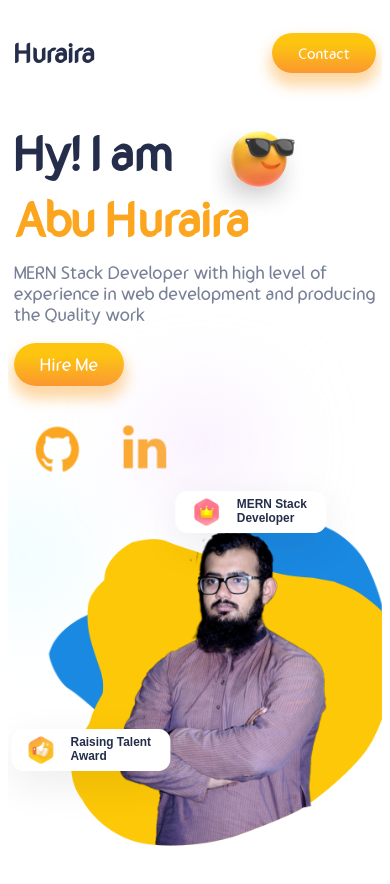
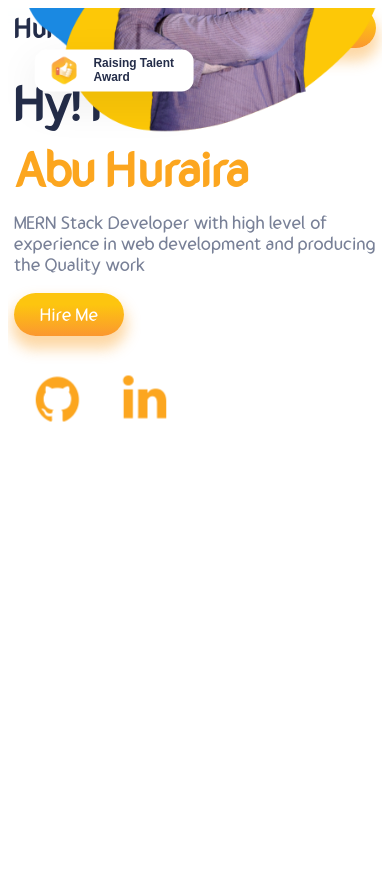
Before and after one commit to iamhuraira/personal_portfolio_website, a React (Create React App) app: page / in a window 390 px wide. Shown: the top 884 px of the page. Built offline with nearby package versions, Linux system fonts and the light colour scheme.

Commit message:
fix intro styling

```diff
--- a/public/index.html
+++ b/public/index.html
@@ -4,7 +4,8 @@
   <head>
     <meta charset="utf-8" />
     <link rel="icon" href="%PUBLIC_URL%/favicon.ico" />
-    <meta name="viewport" content="width=device-width, initial-scale=1" />
+    <!-- <meta name="viewport" content="width=device-width, initial-scale=1" /> -->
+    <meta name="viewport" content="width=device-width,initial-scale=1.0" />
     <meta name="theme-color" content="#000000" />
     <meta name="description" content="Web site created using create-react-app" />
     <!-- <link href="//db.onlinewebfonts.com/c/00561b492d88a5287a5def1e83a34882?family=Gumela" rel="stylesheet"
--- a/src/components/NavBar/Navbar.css
+++ b/src/components/NavBar/Navbar.css
@@ -59,6 +59,8 @@
     .n-list {
         display: none;
     }
+        .n-wrapper {
+            height: 4vh;}
 
     .n-right {
         justify-content: flex-end;
--- a/src/components/intro/Intro.jsx
+++ b/src/components/intro/Intro.jsx
@@ -35,8 +35,8 @@ const Intro = () => {
               <img src={vector2} alt="" />
               <img src={boy} alt="" />
               <motion.img
-                  initial={{ left: '-36%' }}
-                  whileInView={{ left: '-20%'}}
+                  initial={{ left: '-400px' }}
+                  whileInView={{ left: '-200px'}}
                   transition={transition}
                   src={glassesimoji} alt="" />
               <motion.div
--- a/src/components/intro/intro.css
+++ b/src/components/intro/intro.css
@@ -68,26 +68,26 @@
 
 .i-right>:nth-child(1) {
     transform: scale(0.89);
-    top: 0%;
-    left: 15%;
+    top: 20px;
+    left: 130px;
 }
 
 .i-right>:nth-child(2) {
     transform: scale(0.8);
-    top: 0rem;
-    left: 15.5rem;
+    top: 0;
+    left: 160px;
 }
 
 .i-right>:nth-child(3) {
     transform: scale(0.77);
-    left: 16.5%;
-    top: -10.5rem;
+    left: 165px;
+    top: -105px;
 }
 
 .i-right>:nth-child(4) {
     transform: scale(0.6);
-    left: -19%;
-    top: -18%;
+    left: -190px;
+    top: -180px;
     border-radius: 50%;
     padding: 0;
 
@@ -116,20 +116,20 @@
 
     .i-right>:nth-child(1) {
         transform: scale(0.69);
-        top: 0%;
-        left: -3%;
+        top: 0px;
+        left: -24px;
     }
 
     .i-right>:nth-child(2) {
         transform: scale(0.58);
-        top: -8%;
-        left: 0%;
+        top: -86px;
+        left: 0px;
     }
 
     .i-right>:nth-child(3) {
         transform: scale(0.6);
-        left: -1.5%;
-        top: -24.5%;
+        left: -12px;
+        top: -196px;
     }
 
 
@@ -155,48 +155,55 @@
 
     .i-right>:nth-child(1) {
         transform: scale(0.69);
-        top: 0%;
-        left: -16%;
+        top: 0px;
+        left: -70px;
     }
 
     .i-right>:nth-child(2) {
         transform: scale(0.58);
-        top: -8%;
-        left: -15%;
+        top: -64px;
+        left: -50px;
     }
 
     .i-right>:nth-child(3) {
         transform: scale(0.6);
-        left: -19.5%;
-        top: -24.5%;
+        left: -56px;
+        top: -170px;
     }
 }
 
 @media screen and (max-width: 1030px) {
     .i-right {
         transform: scale(0.8);
-        top: -10%;
-        left: -2%;
+        top: -160px;
+        left: -12px;
     }
 }
+
 @media screen and (max-width: 890px) {
     .i-right {
-        top: -10%;
-        left: -11%;
+        top: -138px;
+        left: -70px;
+
     }
 }
 
 @media screen and (max-width: 870px) {
+    .intro {
+        margin-top: 3rem;
+    }
+
     .i-right {
-        top: -10%;
-        left: -11%;
+        top: -111px;
+        left: -85px;
     }
 }
 
 @media screen and (max-width: 800px) {
     .i-right {
-        top: -10%;
-        left: -15%;
+        top: -100px;
+        left: -104px;
+
     }
 }
 
@@ -209,7 +216,7 @@
         flex-direction: column;
         height: 100vh;
         margin-top: 50px;
-        margin-bottom: 20REM;
+        margin-bottom: 0REM;
     }
 
     .i-icons>a>* {
@@ -218,29 +225,28 @@
 
     .i-right {
         transform: scale(1.2);
-        top: -2%;
-        left: 13%;
+        top: -450px;
+        left: 45px;
+
     }
 
 
 
-    .i-right>:nth-child(4) {
-        transform: scale(0.6);
-        left: 23% !important;
-        top: -98%;
-
-
-    }
+          .i-right>:nth-child(4) {
+              transform: scale(0.5);
+              top: -390px;
+              left: 217px !important;
+          }
 
     .floating-div:nth-of-type(1) {
-        top: 10.5% !important;
-        left: 40.5% !important;
+        top: 0px !important;
+        left: 330px !important;
     }
 
     .floating-div:nth-of-type(2) {
 
-        left: -1% !important;
-        top: 100% !important;
+        left: 52px !important;
+        top: 353px !important;
     }
 
 
@@ -249,69 +255,70 @@
 @media screen and (max-width: 700px) {
     .i-right {
         transform: scale(1.2);
-        top: -2%;
-        left: 7%;
+        top: -450px;
+        left: -9px;
+
+
     }
+
+    .i-right>:nth-child(4) {
+        transform: scale(0.5);
+        top: -390px;
+        left: 217px !important;
+    }
+
 }
 
 @media screen and (max-width: 650px) {
     .i-right {
         transform: scale(1);
-        top: -9%;
-        left: 0%;
+        top: -541px;
+        left: -20px;
     }
 
     .i-right>:nth-child(4) {
-        transform: scale(0.6);
-        left: 35% !important;
-        top: -98%;
+        transform: scale(0.5);
+        top: -464px;
+        left: 217px !important;
     }
 }
 
 @media screen and (max-width: 590px) {
     .i-right {
         transform: scale(1);
-        top: -6%;
-        left: -9%;
+        top: -541px;
+        left: -51px;
     }
 
-
     .i-right>:nth-child(4) {
-        transform: scale(0.6);
-        left: 60% !important;
-        top: -98%;
+        transform: scale(0.5);
+        top: -464px;
+        left: 217px !important;
     }
 
-    .floating-div:nth-of-type(1) {
+    /* .floating-div:nth-of-type(1) {
         top: 10.5% !important;
         left: 63.5% !important;
-    }
+    } */
 }
 
 @media screen and (max-width: 540px) {
     .i-right {
-        transform: scale(0.8);
-        top: -8%;
-        left: -14%;
+        transform: scale(1);
+        top: -541px;
+        left: -80px;
     }
 
-
     .i-right>:nth-child(4) {
-        transform: scale(0.6);
-        left: 60% !important;
-        top: -140%;
-
-    }
-
-    .floating-div:nth-of-type(1) {
-        top: 10.5% !important;
-        left: 63.5% !important;
+        transform: scale(0.5);
+        top: -464px;
+        left: 217px !important;
     }
 }
 
 @media screen and (max-width: 480px) {
     .intro {
-        height: 90vh;
+        /* height: 100vh; */
         margin-top: 30px;
         margin-bottom: 0rem;
     }
@@ -327,15 +334,14 @@
 
     .i-right {
         transform: scale(0.7);
-        top: -13%;
-        left: -15%;
+        top: -758px;
+        left: -70px;
     }
 
-
-
-    .floating-div:nth-of-type(1) {
-        top: 10.5% !important;
-        left: 63.5% !important;
+    .i-right>:nth-child(4) {
+        transform: scale(0.5);
+        top: -536px;
+        left: 217px !important;
     }
 }
 
@@ -344,18 +350,18 @@
 
     .i-right {
         transform: scale(0.6);
-        top: -13%;
-        left: -20%;
+        top: -758px;
+        left: -67px;
+    }
+
+    .i-right>:nth-child(4) {
+        transform: scale(0.5);
+    top: -695px;
+        left: 217px !important;
     }
 
 
 
-    .i-right>:nth-child(4) {
-        transform: scale(0.6);
-        left: 63% !important;
-        top: -169%;
-
-    }
 }
 
 @media screen and (max-width: 321px) {
@@ -370,18 +376,14 @@
 
     .i-right {
         transform: scale(0.56);
-        top: -13%;
-        left: -27%;
+        top: -816px;
+            left: -80px;
     }
 
     .i-right>:nth-child(4) {
         transform: scale(0.5);
-        left: 80% !important;
-        top: -183%;
+    top: -694px;
+            left: 163px !important;
     }
 
-    .floating-div:nth-of-type(1) {
-        top: 13.5% !important;
-        left: 105.5% !important;
-    }
 }
```
